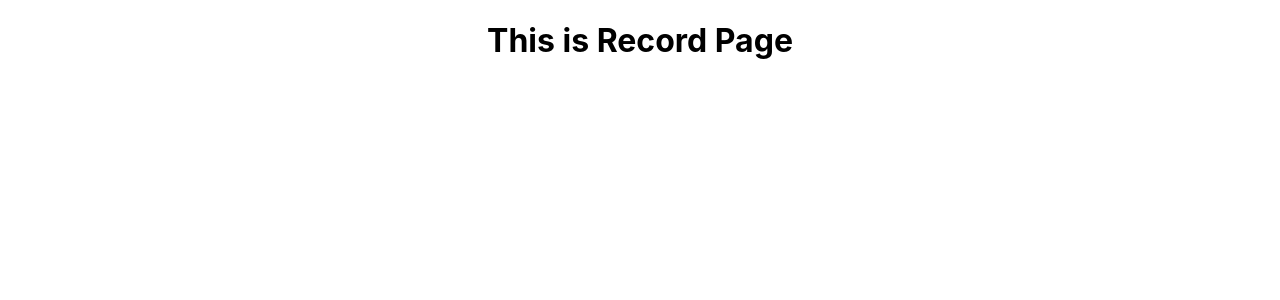
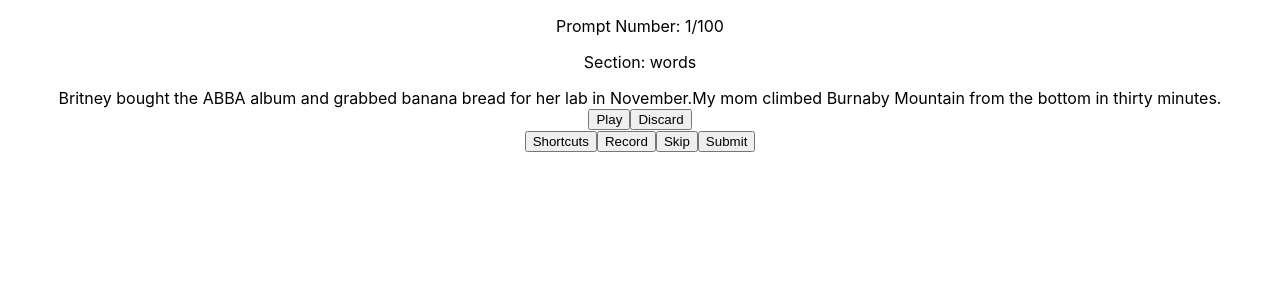
Before and after one commit to SlangLab-NU/VoiceCollector, a React (Create React App) app in the folder web/: page /record in a window 1280 px wide. Shown: the top 300 px of the page. Built offline with nearby package versions, Linux system fonts and the light colour scheme.

Commit message:
Add basic elements for RecordPage.

```diff
--- a/web/src/components/RecordPage.js
+++ b/web/src/components/RecordPage.js
@@ -1,7 +1,32 @@
 export default function RecordPage() {
+  let currentPromptNumber = 1;
+  const totalPromptNumber = 100;
+  let currentPromptSectionName = 'words';
+  let prompt =
+    'Britney bought the ABBA album and grabbed banana bread for her lab in November.My mom climbed Burnaby Mountain from the bottom in thirty minutes.';
   return (
     <div>
-      <h1>This is Record Page</h1>
+      <div className='prompt-info-container'>
+        <p className='propmt-sequencial-number'>
+          Prompt Number: {currentPromptNumber}/{totalPromptNumber}
+        </p>
+        <p className='prompt-section-name'>
+          Section: {currentPromptSectionName}
+        </p>
+      </div>
+      <div className='prompt-and-button-container'>
+        <div className='prompt-text'>{prompt}</div>
+        <div className='prompt-button'>
+          <button id='play'>Play</button>
+          <button id='discard'>Discard</button>
+        </div>
+      </div>
+      <div className='button-container'>
+        <button id='shortcuts'>Shortcuts</button>
+        <button id='record'>Record</button>
+        <button id='skip'>Skip</button>
+        <button id='submit'>Submit</button>
+      </div>
     </div>
   );
 }
```
